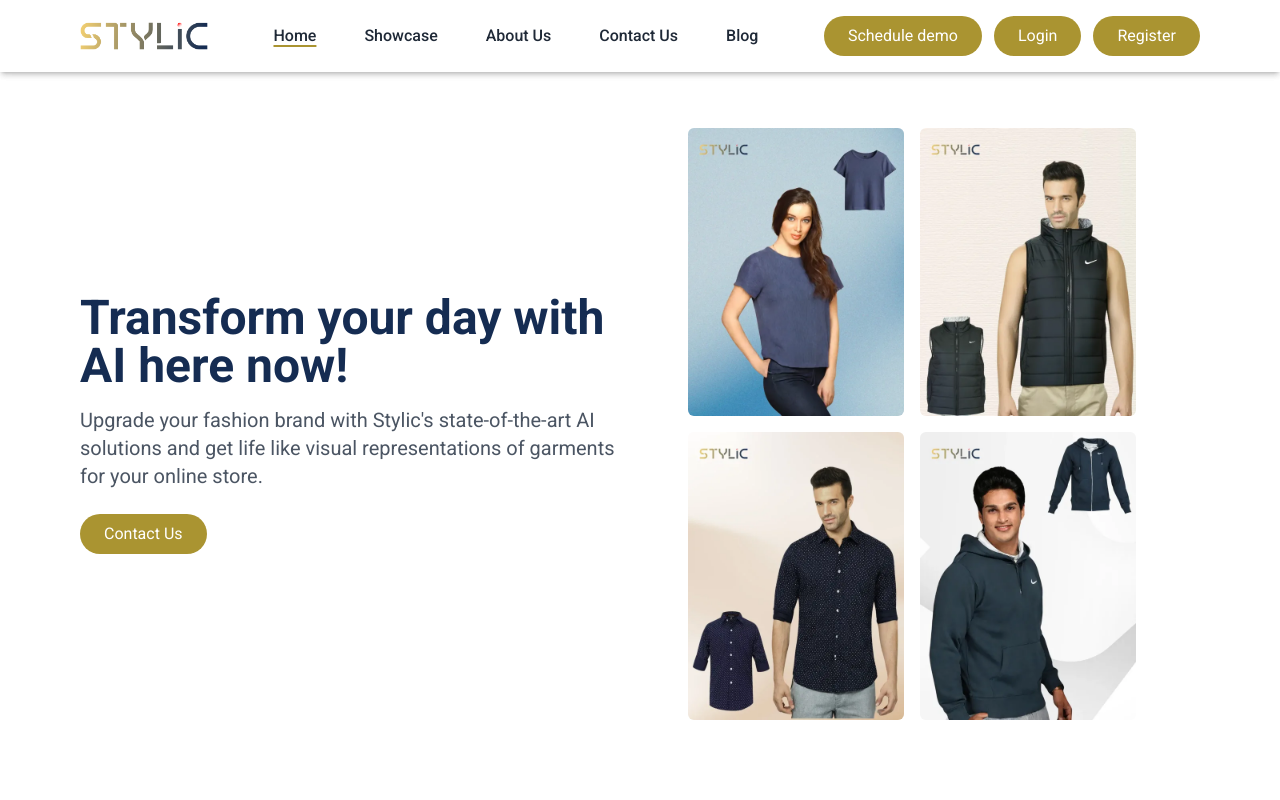
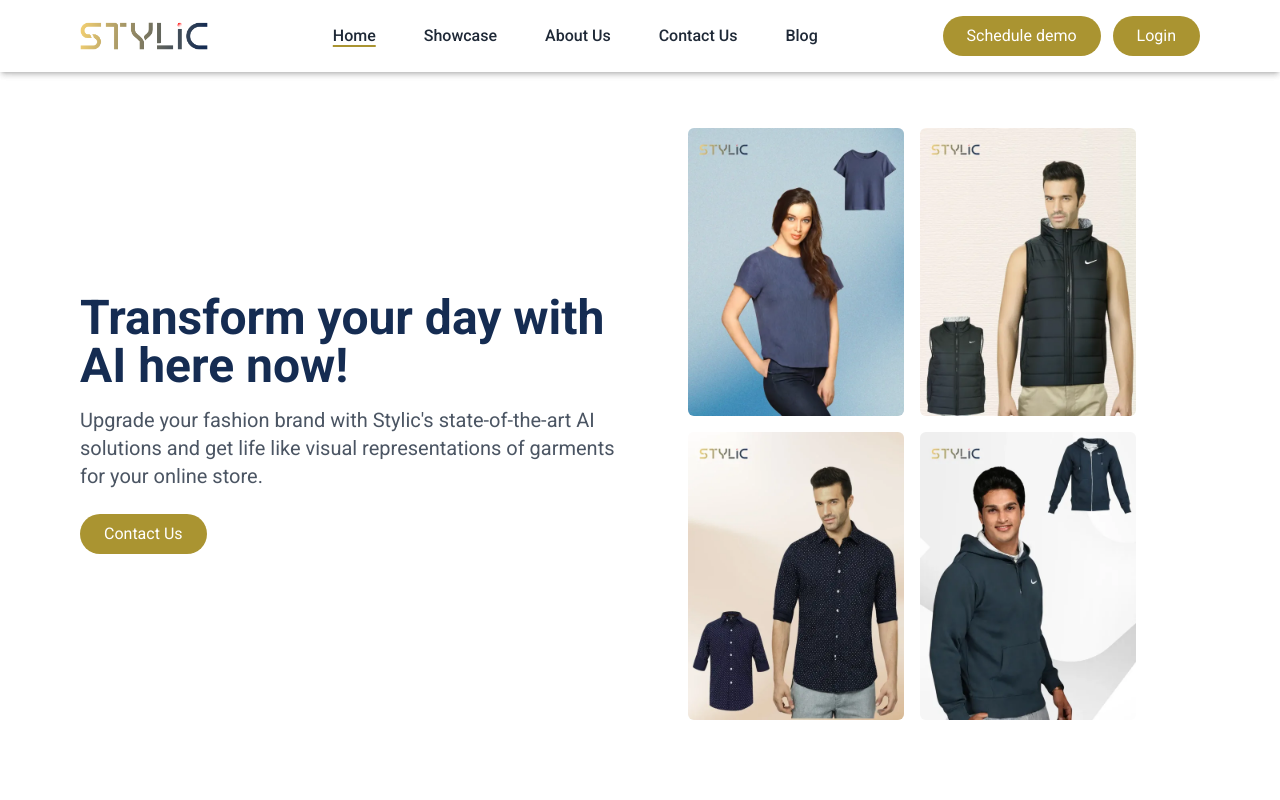
Before and after one commit to stylicaisolution/stylicai, a React (Vite) app in the folder frontend/: page / in a window 1280 px wide. Shown: the top 800 px of the page. Built offline with nearby package versions, Linux system fonts and the light colour scheme.

Commit message:
new changes

```diff
--- a/frontend/src/components/Navbar/Navbar.jsx
+++ b/frontend/src/components/Navbar/Navbar.jsx
@@ -118,11 +118,6 @@
                 Login
               </button>
             </a>
-            <Link to={"/register-user"}>
-              <button className="bg-golden text-white px-6 py-2 rounded-full hover:bg-navyblue transition duration-300">
-                Register
-              </button>
-            </Link>
           </div>
 
           {/* Hamburger Menu for Small Screens */}
```
